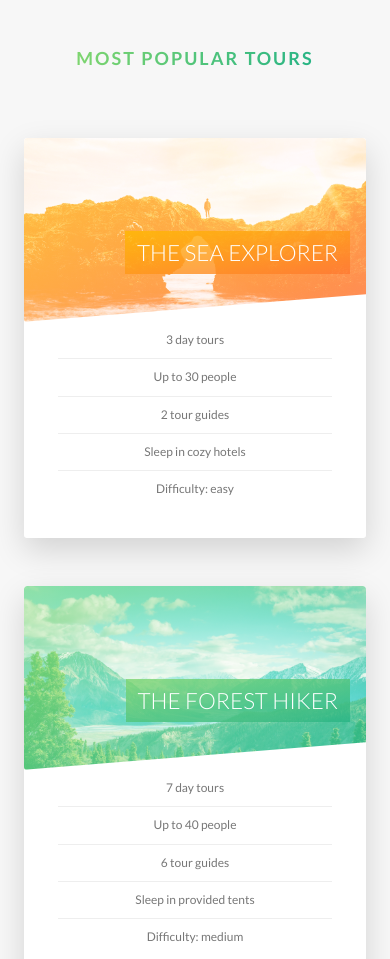
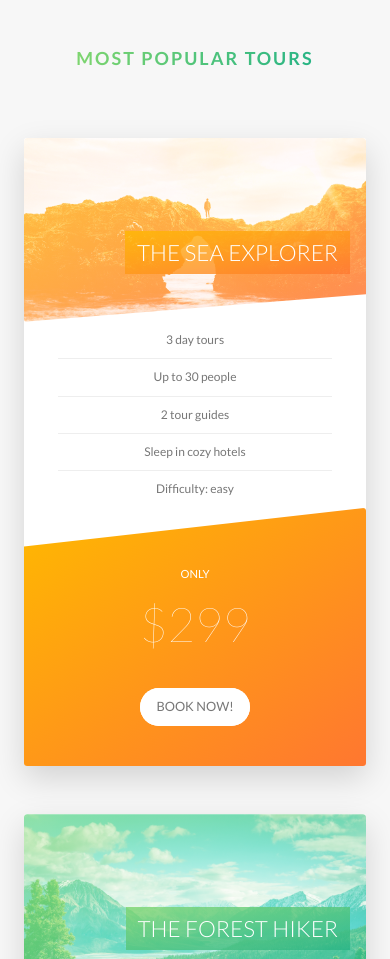
Before and after one commit to gogolab/natours, a website: page index.html in a window 390 px wide. Shown: the part 2660-3619 px from the top of the page. Drawn offline with Linux system fonts and the light colour scheme.

Commit message:
made cards responsive

```diff
--- a/sass/components/_card.scss
+++ b/sass/components/_card.scss
@@ -180,4 +180,48 @@
         font-size: 6rem;
         font-weight: 100;
     }
+
+    @include respond(tab-port) {
+        // Card Functionality
+        height: auto;
+        background-color: $color-white;
+        border-radius: 3px;
+        box-shadow: 0 1.5rem 4rem rgba($color-black, 0.15);
+
+        &__side {
+            height: auto;
+            width: 100%;
+            box-shadow: none;
+            position: relative;
+
+            &--back {
+                transform: rotateY(0);
+                clip-path: polygon(0 15%, 100% 0, 100% 100%, 0 100%);
+            }
+        }
+
+        &:hover &__side--front {
+            transform: rotateY(0);
+        }
+
+        // Back side styling
+        &__cta {
+            position: relative;
+            top: 0;
+            left: 0;
+            transform: translate(0);
+            width: 100%;
+
+            text-align: center;
+            padding: 7rem 2rem 5rem;
+        }
+
+        &__price-box {
+            margin-bottom: 3rem;
+        }
+
+        &__price-value {
+            font-size: 6rem;
+        }
+    }
 }
```
Also changed, not shown: css/style.css.
